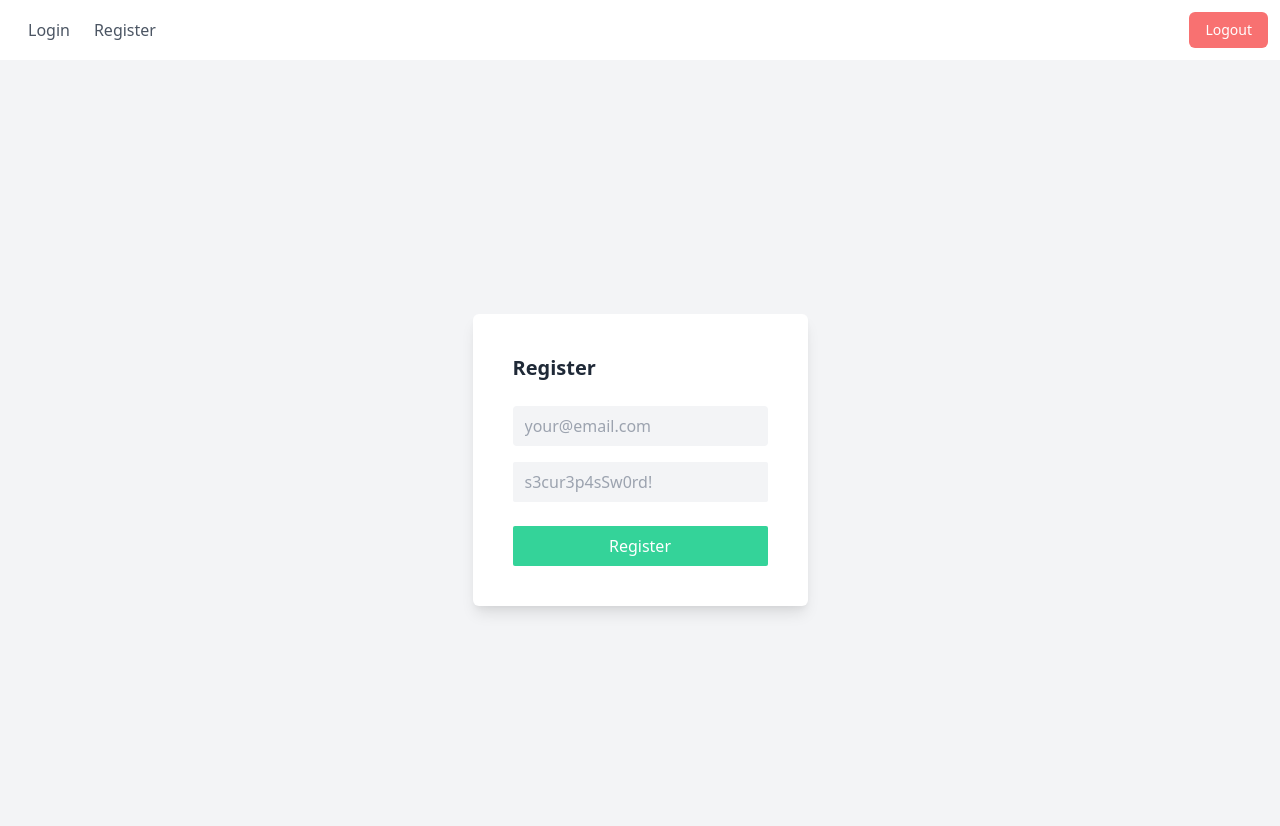
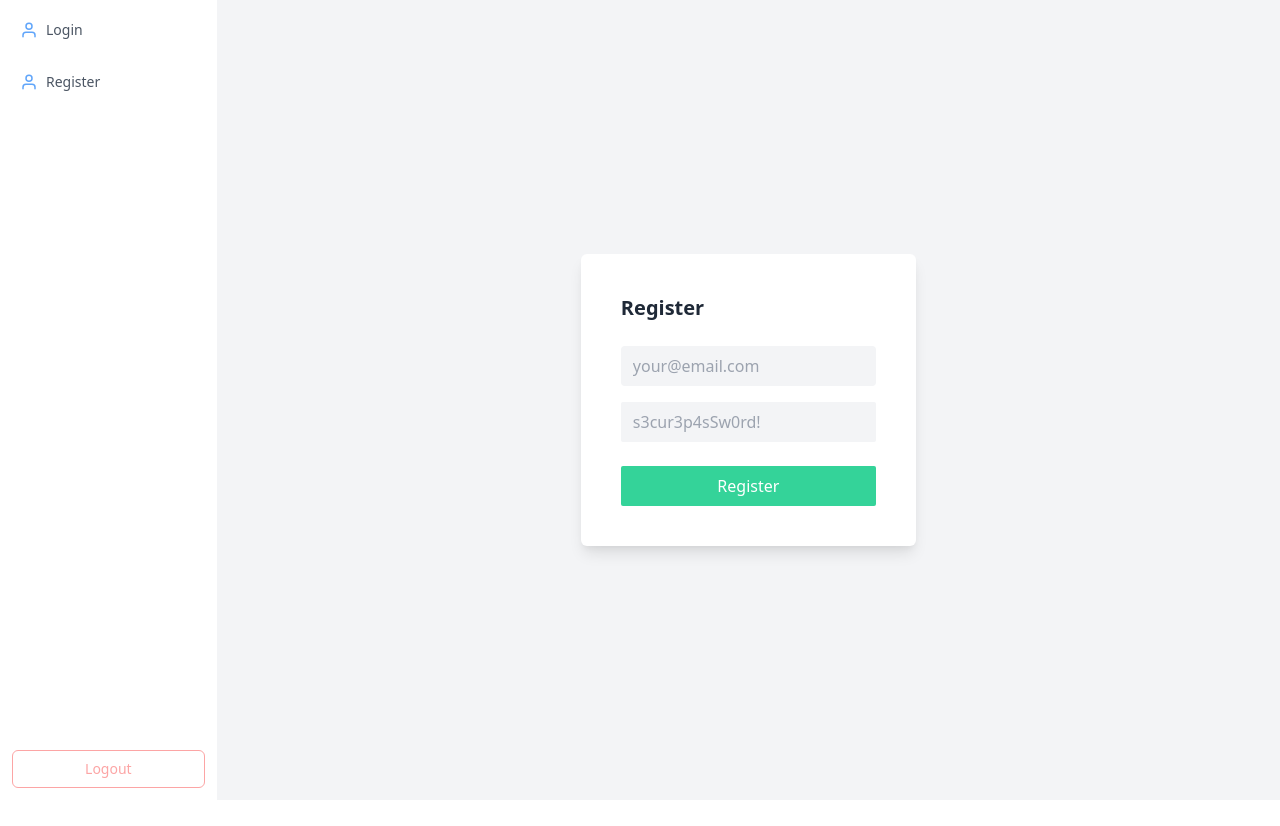
Before and after one commit to aslop/Inventroy-management-dashboard-using-QR-codes, a React (Create React App) app in the folder client/: page /register in a window 1280 px wide. Shown: the top 826 px of the page. After the commit the page ends 800 px from the top, so only its background shows below. Built offline with nearby package versions, Linux system fonts and the light colour scheme.

Commit message:
switched to side nav

```diff
--- a/client/package.json
+++ b/client/package.json
@@ -15,6 +15,7 @@
     "axios": "^0.21.1",
     "react": "^17.0.2",
     "react-dom": "^17.0.2",
+    "react-feather": "^2.0.9",
     "react-router-dom": "^5.2.0",
     "react-scripts": "4.0.3",
     "typescript": "^4.1.2",
--- a/client/src/App.tsx
+++ b/client/src/App.tsx
@@ -11,7 +11,7 @@ import { LoginPage } from './pages';
 import { RegisterPage } from './pages';
 
 // Components
-import { MainNav } from './components/MainNav';
+import { SideNav } from './components/SideNav';
 import { GuardedRoute } from './containers/GuardedRoute';
 const App: FC = () => {
   const user = localStorage.getItem('user');
@@ -19,7 +19,8 @@ const App: FC = () => {
   return (
     <AuthProvider user={user}>
       <Router>
-        <MainNav />
+        <div className="flex">
+          <SideNav />
           <div className="w-full">
             <Switch>
               <Route exact path="/login" component={LoginPage} />
@@ -28,6 +29,7 @@ const App: FC = () => {
               <Route component={PageNotFound} />
             </Switch>
           </div>
+        </div>
       </Router>
     </AuthProvider>
   );
--- a/client/src/components/MainNav.tsx
+++ /dev/null
@@ -1,35 +0,0 @@
-import { useAuth } from '../hooks';
-import { Link } from 'react-router-dom';
-
-export const MainNav = () => {
-  const { logout, currentUser } = useAuth();
-
-  return (
-    <div className="w-full shadow-lg text-gray-600 p-3 color-white flex flex-row justify-between items-center bg-white">
-      <div>
-        {currentUser ? (
-          <Link to={'/'}>
-            <span className="mx-2 rounded-md">Home</span>
-          </Link>
-        ) : null}
-        {currentUser ? null : (
-          <Link to={'/login'}>
-            <span className="mx-4 rounded-md">Login</span>
-          </Link>
-        )}
-        <Link to={'/register'}>
-          <span className="mx-2 rounded-md">Register</span>
-        </Link>
-      </div>
-
-      <button
-        onClick={async () => {
-          await logout();
-        }}
-        className="bg-red-400 text-sm text-white px-4 py-2 rounded-md"
-      >
-        Logout
-      </button>
-    </div>
-  );
-};
--- /dev/null
+++ b/client/src/components/SideNav.tsx
@@ -0,0 +1,53 @@
+import { useAuth } from '../hooks';
+import { Link } from 'react-router-dom';
+import { Home, User } from 'react-feather';
+
+export const SideNav = () => {
+  const { logout, currentUser } = useAuth();
+
+  return (
+    <div className="w-64 h-screen flex flex-col shadow-lg text-gray-600 p-3 color-white justify-between bg-white">
+      <ul className="text-sm">
+        {currentUser ? (
+          <li className="mb-4">
+            <Link to={'/'} className="flex items-center p-2 hover:bg-gray-100 hover:text-blue-600">
+              <Home size={18} className="mr-2 text-blue-400" />
+              <span>Home</span>
+            </Link>
+          </li>
+        ) : null}
+
+        {currentUser ? null : (
+          <li className="mb-4">
+            <Link
+              to={'/login'}
+              className="flex items-center p-2 hover:bg-gray-100 hover:text-blue-600"
+            >
+              <User size={18} className="mr-2 text-blue-400" />
+              <span>Login</span>
+            </Link>
+          </li>
+        )}
+
+        <li>
+          <Link
+            to={'/register'}
+            className="flex items-center p-2 hover:bg-gray-100 hover:text-blue-600"
+          >
+            <User size={18} className="mr-2 text-blue-400" />
+            <span>Register</span>
+          </Link>
+        </li>
+      </ul>
+
+      <button
+        onClick={async () => {
+          await logout();
+        }}
+        className="border border-red-300 text-red-300 hover:bg-red-300 hover:text-white text-sm px-4 py-2 rounded-md"
+      >
+        Logout
+      </button>
+    </div>
+  );
+};
--- a/client/src/pages/Home.tsx
+++ b/client/src/pages/Home.tsx
@@ -1,45 +1,7 @@
-import { useEffect, useState } from 'react';
-import axios from 'axios';
-
 export const Home = () => {
-  const [authedData, setAuthedData] = useState(null);
-
-  useEffect(() => {
-    async function fetchMyAPI() {
-      try {
-        const { data } = await axios.get(
-          '/shouldBeAuthed',
-
-          {
-            withCredentials: true,
-          }
-        );
-
-        setAuthedData(data);
-      } catch (e) {
-        if (e.response.status === 401) {
-          console.log('Not Authorized');
-        }
-      }
-    }
-
-    fetchMyAPI();
-  }, []);
-
-  if (!authedData) {
-    return null;
-  }
-
   return (
     <div className="p-6">
-      <h1 className="font-bold text-xl text-gray-800 mb-4">
-        Home, should be accesible only if you are logged in
-      </h1>
-
-      <div className="border rounded-md p-6 flex flex-col">
-        <span className="text-gray-500 mb-2">Data from server: </span>
-        <span className="font-bold text-gray-800">{JSON.stringify(authedData)}</span>
-      </div>
+      <h1 className="font-bold text-xl text-gray-800 mb-4">Home</h1>
     </div>
   );
 };
```
Also changed, not shown: 1 other file (tests, documents, lock files or other folders). Lines whose indentation alone changed are shown as unchanged.
